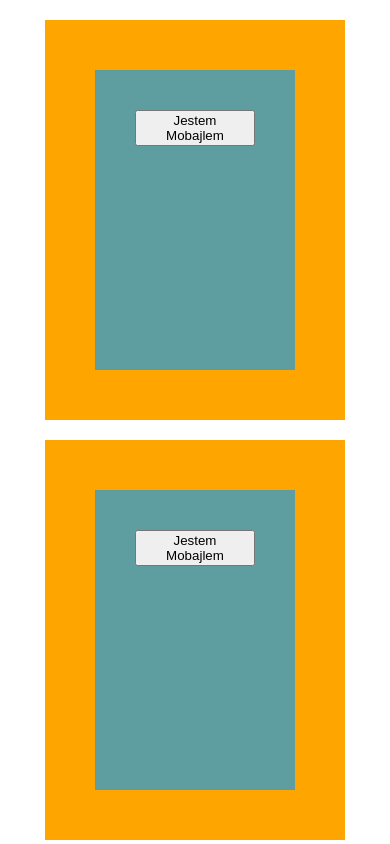
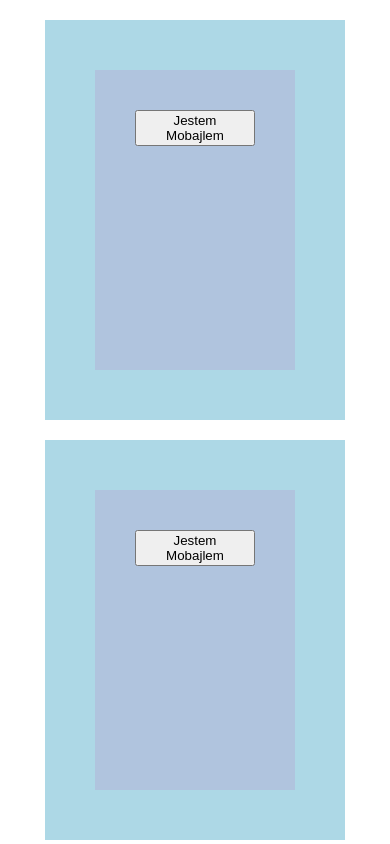
Before and after one commit to GosiaSamosia/css3, a plain HTML site: page 15-responsywnosc/index.html in a window 390 px wide. Shown: the top 844 px of the page. Drawn offline with Linux system fonts and the light colour scheme.

Commit message:
zmiana kolorów

```diff
--- /dev/null
+++ b/15-responsywnosc/css/rwd.css
@@ -0,0 +1,19 @@
+/* jesli szerokosc ekranu to 1024px to "zrob akcje" */
+@media screen and (max-width: 1024px) {
+    .box {
+        width: 50%;
+        border-width: 50px;
+        background-color: lightsteelblue;
+    }
+}
+
+@media screen and (max-width:480px) {
+    .box {
+        width: 80%;
+        float: none;
+        margin: 20px auto;
+    }
+    .box button {
+        display: inline-block;
+    }
+}
--- a/15-responsywnosc/css/style.css
+++ b/15-responsywnosc/css/style.css
@@ -3,30 +3,10 @@
     height: 400px;
     box-sizing: border-box;
     padding: 40px;
-    border: 20px solid orange;
+    border: 20px solid lightblue;
     float: left;
 }
 
 .box button {
     display: none;
 }
-
-/* jesli szerokosc ekranu to 1024px to "zrob akcje" */
-@media screen and (max-width: 1024px) {
-    .box {
-        width: 50%;
-        border-width: 50px;
-        background-color: cadetblue;
-    }
-}
-
-@media screen and (max-width:480px) {
-    .box {
-        width: 80%;
-        float: none;
-        margin: 20px auto;
-    }
-    .box button {
-        display: inline-block;
-    }
-}
--- a/15-responsywnosc/index.html
+++ b/15-responsywnosc/index.html
@@ -6,6 +6,7 @@
     <meta name="viewport" content="width=device-width, initial-scale=1.0">
     <title>15 Responsywność</title>
     <link href="css/style.css" rel="stylesheet" type="text/css" />
+    <link href="css/rwd.css" rel="stylesheet" type="text/css" />
 </head>
 
 <body>
```
